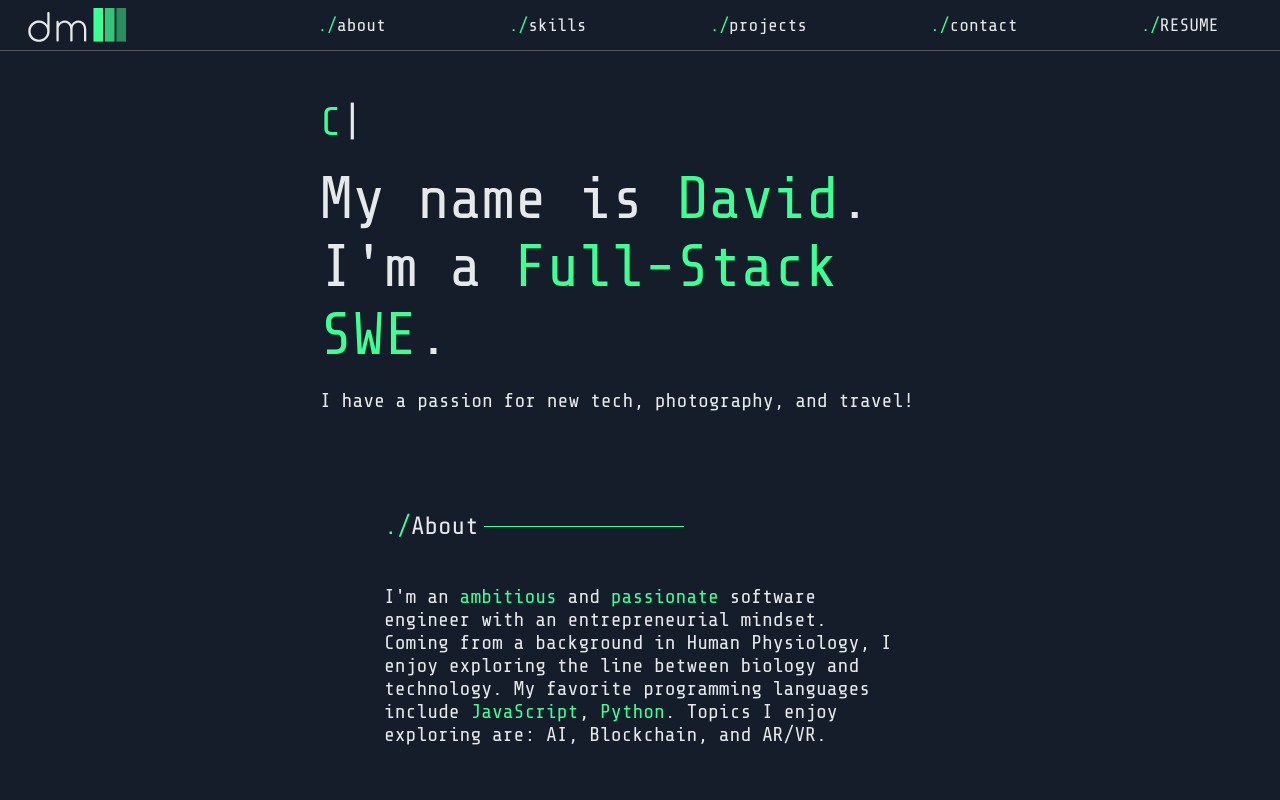
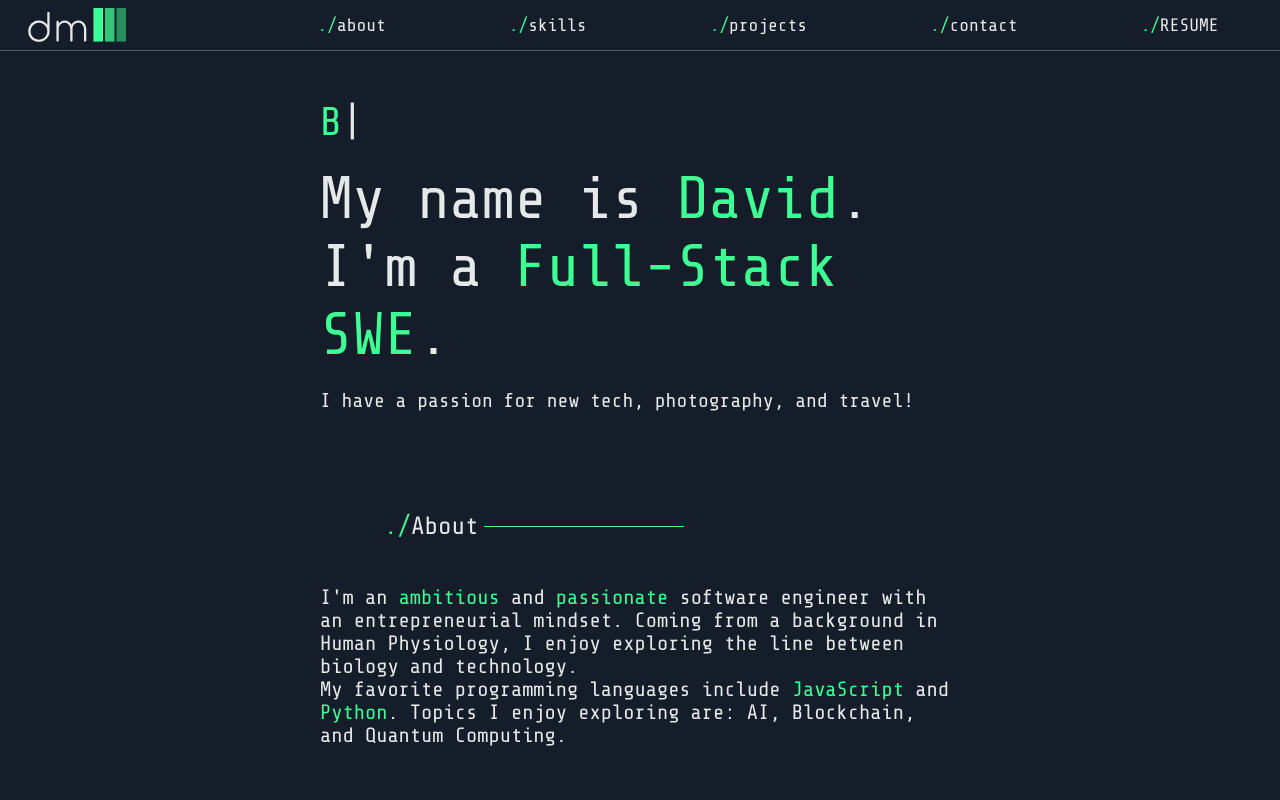
Before and after one commit to David7Mejia/David7Mejia.github.io, a React (Create React App) app: page / in a window 1280 px wide. Shown: the top 800 px of the page. Built offline with nearby package versions, Linux system fonts and the light colour scheme.

Commit message:
fix about

```diff
--- a/src/About/About.css
+++ b/src/About/About.css
@@ -16,9 +16,16 @@
     height: 50px;
 }
 
-.about-me-intro, .about-me {
+.about-me-intro {
     width: 40%;
     font-size: 20px;
+}
+
+.about-me {
+    width: 50%;
+    font-size: 1.3rem;
+    text-align: left;
+
 }
 
 .about-me span {
@@ -58,3 +65,10 @@
     margin-left: 5px;
     background-color: #3dff94
 }
+
+@media only screen and (max-width: 1000px) {
+
+    .about-me {
+        width: 80%;
+    }
+}
--- a/src/About/index.js
+++ b/src/About/index.js
@@ -1,15 +1,14 @@
-import {React, useEffect} from 'react';
-import './About.css';
-import ScrollReveal from 'scrollreveal';
+import { React, useEffect } from "react";
+import "./About.css";
+import ScrollReveal from "scrollreveal";
 
 const About = () => {
   useEffect(() => {
-    ScrollReveal().reveal('.about-me', {
+    ScrollReveal().reveal(".about-me", {
       delay: 200,
       reset: true,
     });
-  }, [])
-
+  }, []);
 
   return (
     <div className="about-holder" id="about-holder">
@@ -20,12 +19,14 @@ const About = () => {
         I'm an <span>ambitious</span> and <span>passionate</span> software
         engineer with an entrepreneurial mindset. Coming from a background in
         Human Physiology, I enjoy exploring the line between biology and
-          technology. My favorite programming languages include
-          <span> JavaScript</span>, <span>Python</span>. Topics I enjoy exploring are: AI, Blockchain,
-          and AR/VR.
+        technology.
+        <br />
+        My favorite programming languages include
+        <span> JavaScript</span> and <span>Python</span>. Topics I enjoy
+        exploring are: AI, Blockchain, and Quantum Computing.
       </p>
     </div>
   );
- }
+};
 
 export default About;
--- a/src/Projects/Projects.css
+++ b/src/Projects/Projects.css
@@ -18,6 +18,7 @@
     display: flex;
     flex-direction: column;
     width: 40%;
+    height: 380px;
     margin: 10px;
     border-bottom: 1px solid #3dff94;
 }
```
Also changed, not shown: 1 other file (tests, documents, lock files or other folders). Lines whose indentation alone changed are shown as unchanged.
